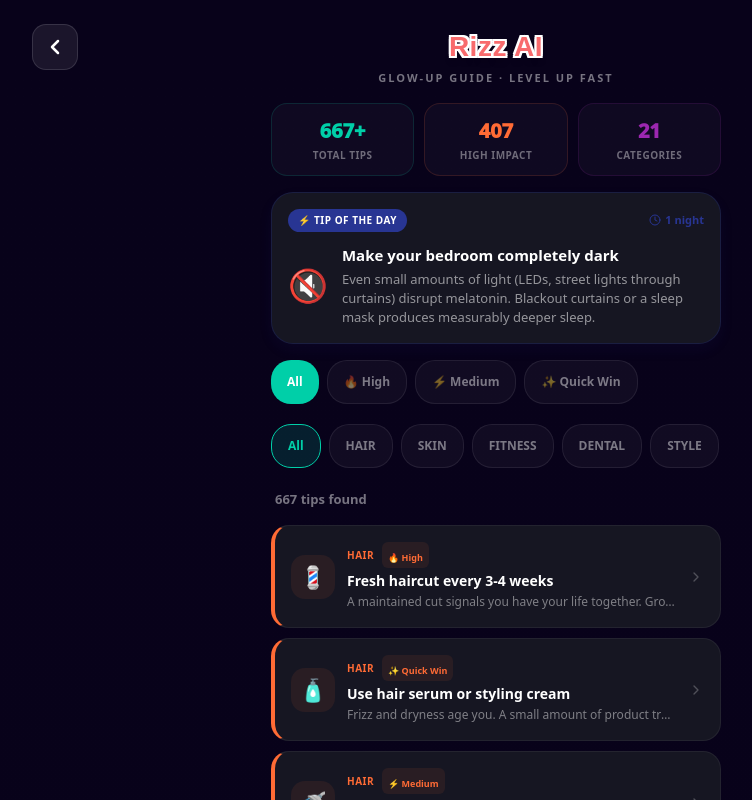
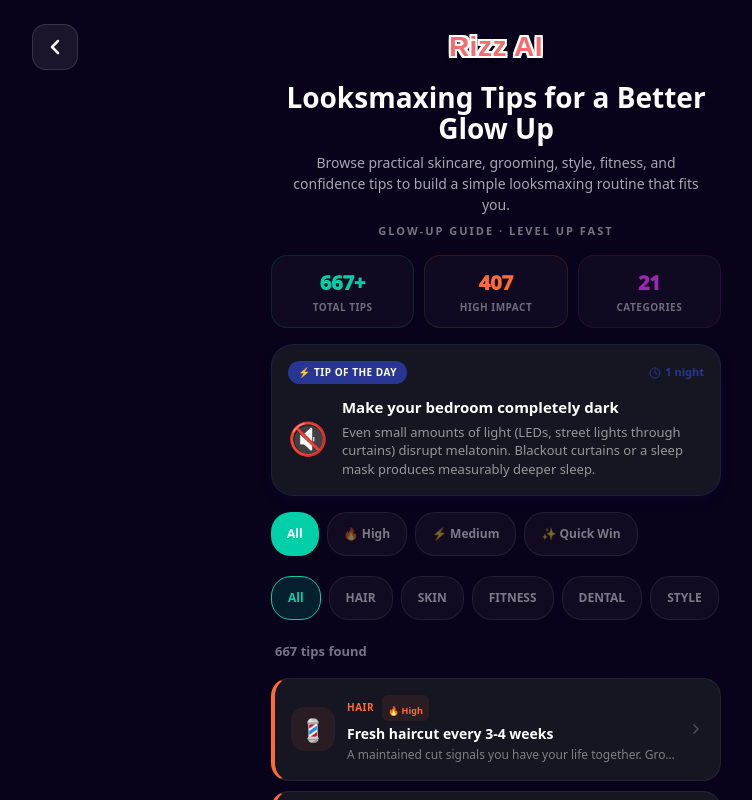
Before and after one commit to vijayj6372/rizz-ai, a Next.js app: page /looksmaxing/tips in a window 1280 px wide. Shown: the whole page, without its empty margins (144-896 px from the left). Built offline with nearby package versions, Linux system fonts and the light colour scheme; no server answers; a web font is replaced by a local one.

Commit message:
Improve SEO indexability for key pages

```diff
--- a/app/looksmaxing/tips/page.tsx
+++ b/app/looksmaxing/tips/page.tsx
@@ -820,6 +820,15 @@
 
       <div style={{ flex: 1, display: "flex", flexDirection: "column", width: "100%", maxWidth: 450, margin: "0 auto", gap: 16, animation: "fadeIn 0.3s ease-out" }}>
 
+        <section style={{ textAlign: "center", padding: "4px 8px 0" }}>
+          <h1 style={{ color: "#FFFFFF", fontSize: 28, fontWeight: 900, lineHeight: 1.1, margin: 0 }}>
+            Looksmaxing Tips for a Better Glow Up
+          </h1>
+          <p style={{ color: "rgba(255, 255, 255, 0.65)", fontSize: 14, lineHeight: 1.5, margin: "8px auto 0", maxWidth: 420 }}>
+            Browse practical skincare, grooming, style, fitness, and confidence tips to build a simple looksmaxing routine that fits you.
+          </p>
+        </section>
+
         {/* Header Label Info */}
         <p
           style={{
--- a/app/lovelife/page.tsx
+++ b/app/lovelife/page.tsx
@@ -147,6 +147,13 @@
 
       {/* Main Container */}
       <div className="w-full max-w-xl mx-auto space-y-6 pb-20 text-white font-sans">
+        <section className="text-center pt-1">
+          <h1 className="text-2xl md:text-3xl font-extrabold text-white">LoveLife Compatibility Calculator</h1>
+          <p className="text-sm text-slate-300 max-w-lg mx-auto mt-2">
+            Explore a playful compatibility score, marriage forecast, and future family prediction for two names. This calculator is for entertainment and conversation starters.
+          </p>
+        </section>
+
         {/* Header Tagline */}
         <div className="text-center pt-1 pb-1">
           <p className="text-xs md:text-sm text-slate-300 max-w-sm mx-auto">
--- a/app/pickup-line/page.tsx
+++ b/app/pickup-line/page.tsx
@@ -197,6 +197,14 @@
 
       {/* Main Area */}
       <div style={{ flex: 1, display: "flex", flexDirection: "column", justifyContent: "space-between", minHeight: "calc(100vh - 120px)" }}>
+        <section style={{ width: "100%", maxWidth: 520, margin: "0 auto", padding: "8px 16px 0", textAlign: "center" }}>
+          <h1 style={{ margin: 0, color: "#1F2937", fontSize: 28, fontWeight: 900 }}>
+            AI Pickup Lines and Rizz Generator
+          </h1>
+          <p style={{ margin: "8px auto 0", maxWidth: 460, color: "#64748B", fontSize: 14, lineHeight: 1.5 }}>
+            Get smooth, funny, poetic, and bold pickup lines for dating apps, text messages, Tinder, Hinge, and Bumble. Tap a line to copy it.
+          </p>
+        </section>
 
         {/* iMessage Stack */}
         <div className="imessage-container">
--- a/app/upload-screenshot/page.tsx
+++ b/app/upload-screenshot/page.tsx
@@ -237,6 +237,15 @@
           transform: scale(0.98);
         }
       ` }} />
+
+      <section style={{ width: "100%", maxWidth: 520, margin: "0 auto", padding: "8px 16px 0", textAlign: "center" }}>
+        <h1 style={{ margin: 0, color: isDark ? "#FFFFFF" : "#1F2937", fontSize: 28, fontWeight: 900 }}>
+          AI Screenshot Rizz Reply Assistant
+        </h1>
+        <p style={{ margin: "8px auto 0", maxWidth: 460, color: isDark ? "rgba(255,255,255,0.7)" : "#64748B", fontSize: 14, lineHeight: 1.5 }}>
+          Upload a dating chat screenshot to get ideas for smooth, funny, and confident replies for Tinder, Hinge, Bumble, or Instagram.
+        </p>
+      </section>
 
       {/* Hidden File Input */}
       <input
```
